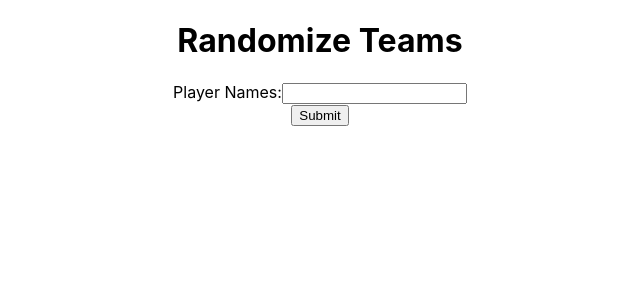
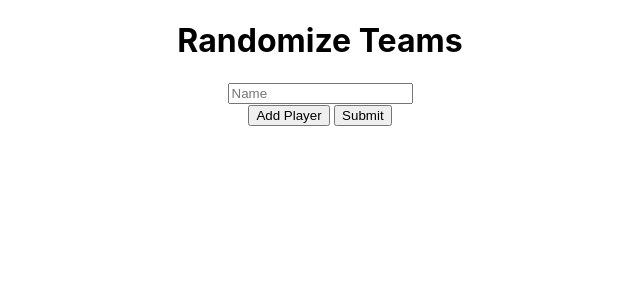
Before and after one commit to rhrussell/calcutta, a React (Create React App) app: page / in a window 1280 px wide. Both pictures are taken after typing "Sample", "5", "Sample", "5", "5" into the empty fields and a click on the button "Submit". Shown: the top 300 px of the page, without its empty margins (320-960 px from the left). Built offline with nearby package versions, Linux system fonts and the light colour scheme.

Commit message:
Player Form stops adding players once you have hit max

```diff
--- a/src/App.tsx
+++ b/src/App.tsx
@@ -1,6 +1,7 @@
 import React, { useState } from 'react';
 import logo from './logo.svg';
 import './App.css';
+import { NumberOfPlayersProvider } from './NumberOfPlayersContext';
 import LeagueForm from './league-form/league-form';
 import TeamsForm from './teams-form/teams-form';
 
@@ -28,10 +29,13 @@ function App() {
     //     </a>
     //   </header>
     // </div>
+    <NumberOfPlayersProvider>
       <div className="App">
         {!showTeamsForm && (
-        <><h1>Add League</h1>
-        <LeagueForm onSubmit={handleLeagueFormSubmit} /></>
+          <div>
+            <h1>Add League</h1>
+            <LeagueForm onSubmit={handleLeagueFormSubmit} />
+          </div>
         )}
 
         {showTeamsForm && (
@@ -41,6 +45,7 @@ function App() {
           </div>
         )}
       </div>
+    </NumberOfPlayersProvider>
   );
 }
 
--- /dev/null
+++ b/src/NumberOfPlayersContext.js
@@ -0,0 +1,17 @@
+import React, { createContext, useState, useContext } from 'react';
+
+const NumberOfPlayersContext = createContext();
+
+export const NumberOfPlayersProvider = ({ children }) => {
+  const [numberOfPlayers, setNumberOfPlayers] = useState(0);
+
+  return (
+    <NumberOfPlayersContext.Provider value={{ numberOfPlayers, setNumberOfPlayers }}>
+      {children}
+    </NumberOfPlayersContext.Provider>
+  );
+};
+
+export const useNumberOfPlayers = () => {
+  return useContext(NumberOfPlayersContext);
+};
--- a/src/league-form/league-form.tsx
+++ b/src/league-form/league-form.tsx
@@ -1,7 +1,16 @@
 import React, { useState,  ChangeEvent, FormEvent } from 'react';
+import { useNumberOfPlayers } from '../NumberOfPlayersContext';
+
+interface FormData {
+  leagueName: string;
+  minutesPerItem: string;
+  teamSalaryCap: string;
+  numPlayers: string;
+  numPlayersPerTeam: string;
+}
 
 function LeagueForm({ onSubmit }: { onSubmit: () => void }) {
-  const [formData, setFormData] = useState({
+  const [formData, setFormData] = useState<FormData>({
     leagueName: '',
     minutesPerItem: '',
     teamSalaryCap: '',
@@ -9,14 +18,21 @@ function LeagueForm({ onSubmit }: { onSubmit: () => void }) {
     numPlayersPerTeam: '',
   });
 
-  const handleChange = (e: ChangeEvent<HTMLInputElement | HTMLTextAreaElement>) => {
-    setFormData({ ...formData, [e.target.name]: e.target.value });
+  const { setNumberOfPlayers } = useNumberOfPlayers();
+
+  const handleChange = (e: React.ChangeEvent<HTMLInputElement>) => {
+    const { name, value } = e.target;
+    setFormData({
+      ...formData,
+      [name]: value,
+    });
   };
 
   const handleSubmit = (e: FormEvent<HTMLFormElement>) => {
     e.preventDefault();
     // Do something with the form data, like sending it to a server
-    console.log(formData);
+    setNumberOfPlayers(parseInt(formData.numPlayers));
+    console.log("League Data: ", formData);
     onSubmit();
   };
 
@@ -75,6 +91,6 @@ function LeagueForm({ onSubmit }: { onSubmit: () => void }) {
       <button type="submit">Submit</button>
     </form>
   );
-}
+};
 
 export default LeagueForm;
--- a/src/teams-form/teams-form.tsx
+++ b/src/teams-form/teams-form.tsx
@@ -1,35 +1,50 @@
-import React, { useState,  ChangeEvent, FormEvent } from 'react';
+import React, { useState } from 'react';
+import { useNumberOfPlayers } from '../NumberOfPlayersContext';
+
+const NumberOfPlayersContext = React.createContext({});
 
 function TeamsForm() {
-  const [formData, setFormData] = useState({
-    playerNames: '',
-  });
+  const { numberOfPlayers } = useNumberOfPlayers();
+  const [players, setPlayers] = useState<{ name: string }[]>([]);
+  const [playerName, setPlayerName] = useState('');
+  const isMaxPlayersReached = players.length >= numberOfPlayers;
 
-  const handleChange = (e: ChangeEvent<HTMLInputElement | HTMLTextAreaElement>) => {
-    setFormData({ ...formData, [e.target.name]: e.target.value });
+  const handleAddPlayer = () => {
+    const newPlayer = {
+      name: playerName,
+    };
+    setPlayers([...players, newPlayer]);
+    setPlayerName('');
   };
 
-  const handleSubmit = (e: FormEvent<HTMLFormElement>) => {
-    e.preventDefault();
-    // Do something with the form data, like sending it to a server
-    console.log(formData);
+  const handleSubmit = () => {
+    console.log(players);
   };
 
   return (
-    <form onSubmit={handleSubmit}>
-      <label>
-        Player Names:
-        <input
-          type="text"
-          name="playerNames"
-          value={formData.playerNames}
-          onChange={handleChange}
-        />
-      </label>
+    <div>
+      <input
+        type="text"
+        placeholder="Name"
+        value={playerName}
+        onChange={(e) => setPlayerName(e.target.value)}
+      />
       <br></br>
-      <button type="submit">Submit</button>
-    </form>
+      <button onClick={handleAddPlayer} disabled={isMaxPlayersReached}>Add Player</button> <button onClick={handleSubmit}>Submit</button>
+      {players.length > 0 && (
+        <>
+          <h2>Player List</h2>
+          <ul>
+            {players.map((player: { name: string }, index: number) => (
+              <li key={index}>
+                {player.name}
+              </li>
+            ))}
+          </ul>
+        </>
+      )}
+    </div>
   );
-}
+};
 
 export default TeamsForm;
```
Lines whose indentation alone changed are shown as unchanged.
